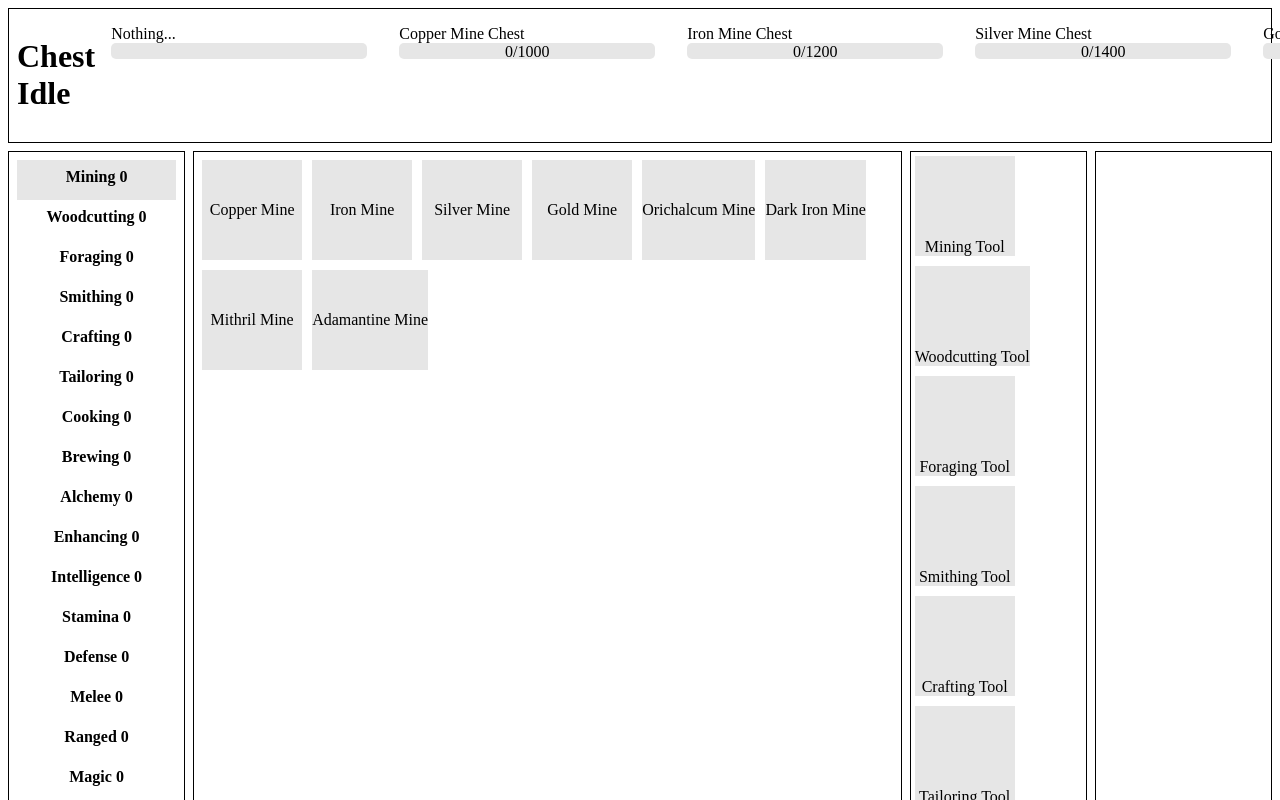
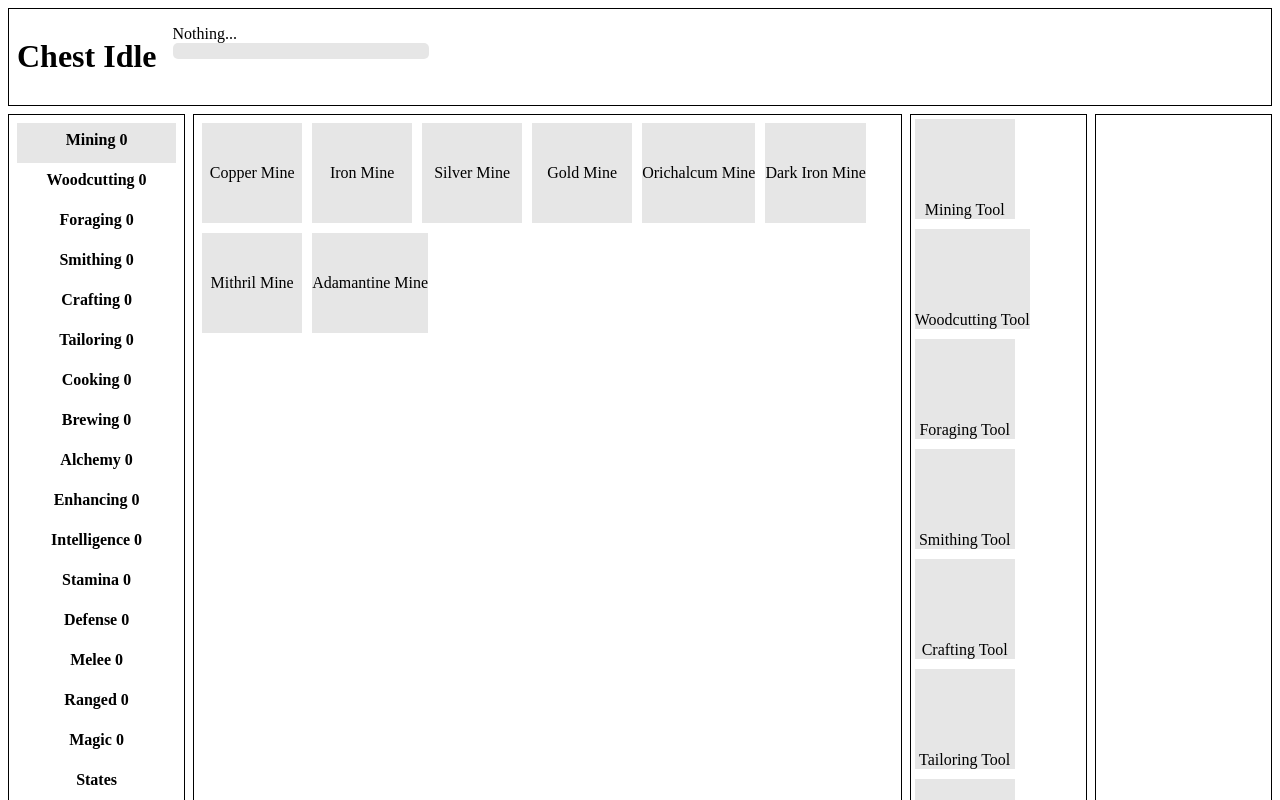
Before and after one commit to HeYaoDaDa/chest-idle, a Vue app: page /#/game/mining in a window 1280 px wide. Built offline with nearby package versions, Linux system fonts and the light colour scheme.

Commit message:
remove chest bar show

```diff
--- a/src/pages/GamePage.vue
+++ b/src/pages/GamePage.vue
@@ -1,6 +1,5 @@
 <script setup lang="ts">
 import ActionQueue from '@/components/misc/ActionQueue.vue'
-import ChestProgressBar from '@/components/misc/ChestProgressBar.vue';
 import { dataManager } from '@/models/global/DataManager';
 import { inventory } from '@/models/global/InventoryManager';
 import { Tooltip, Menu } from 'floating-vue';
@@ -18,7 +17,6 @@ const { t } = useI18n()
             <h1>{{ t('gameName') }}</h1>
           </div>
           <ActionQueue />
-          <ChestProgressBar v-for="chest in dataManager.allChest" :key="chest.id" :chest="chest" />
         </div>
       </div>
       <div id="sidebar">
```
